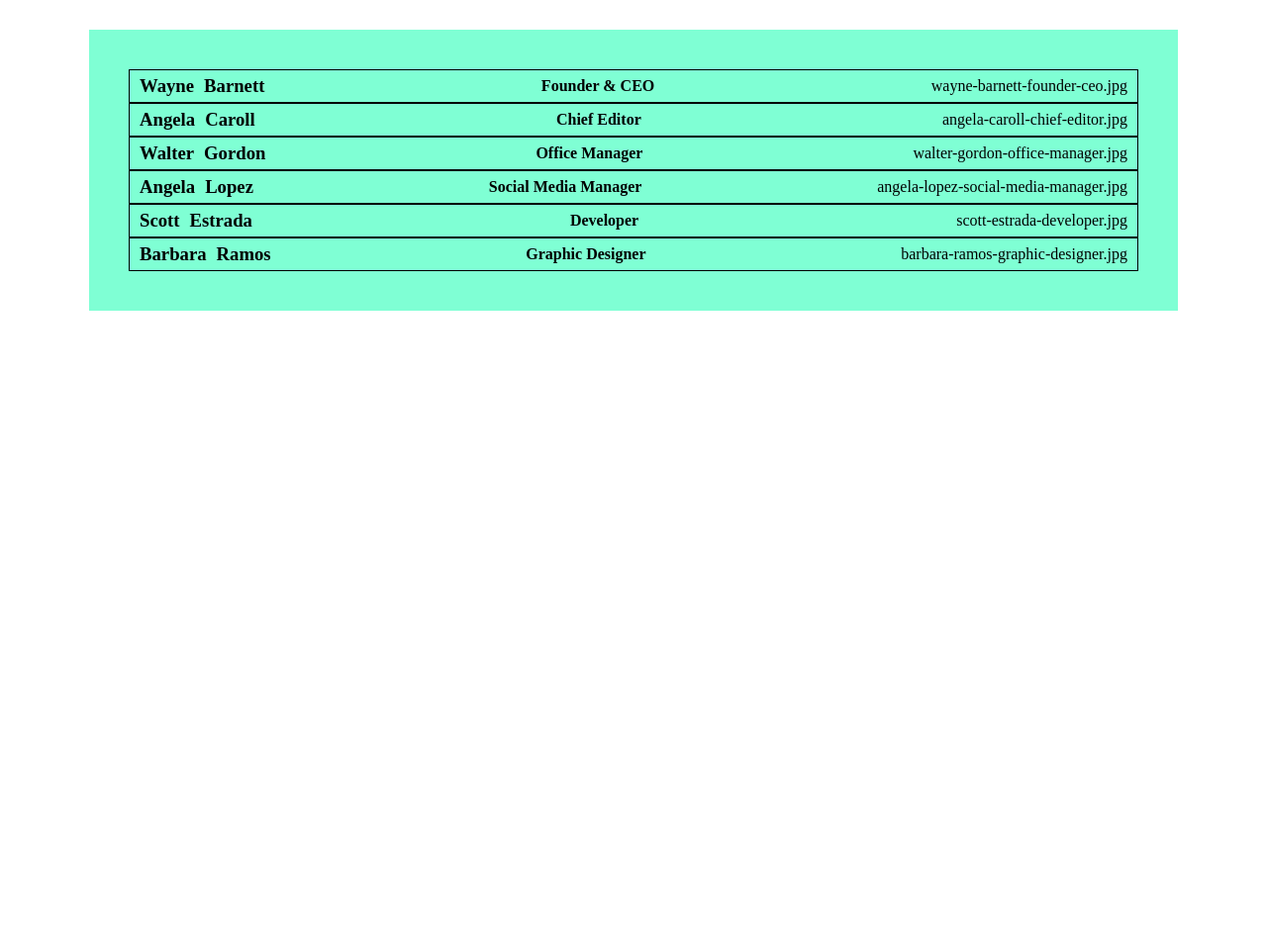
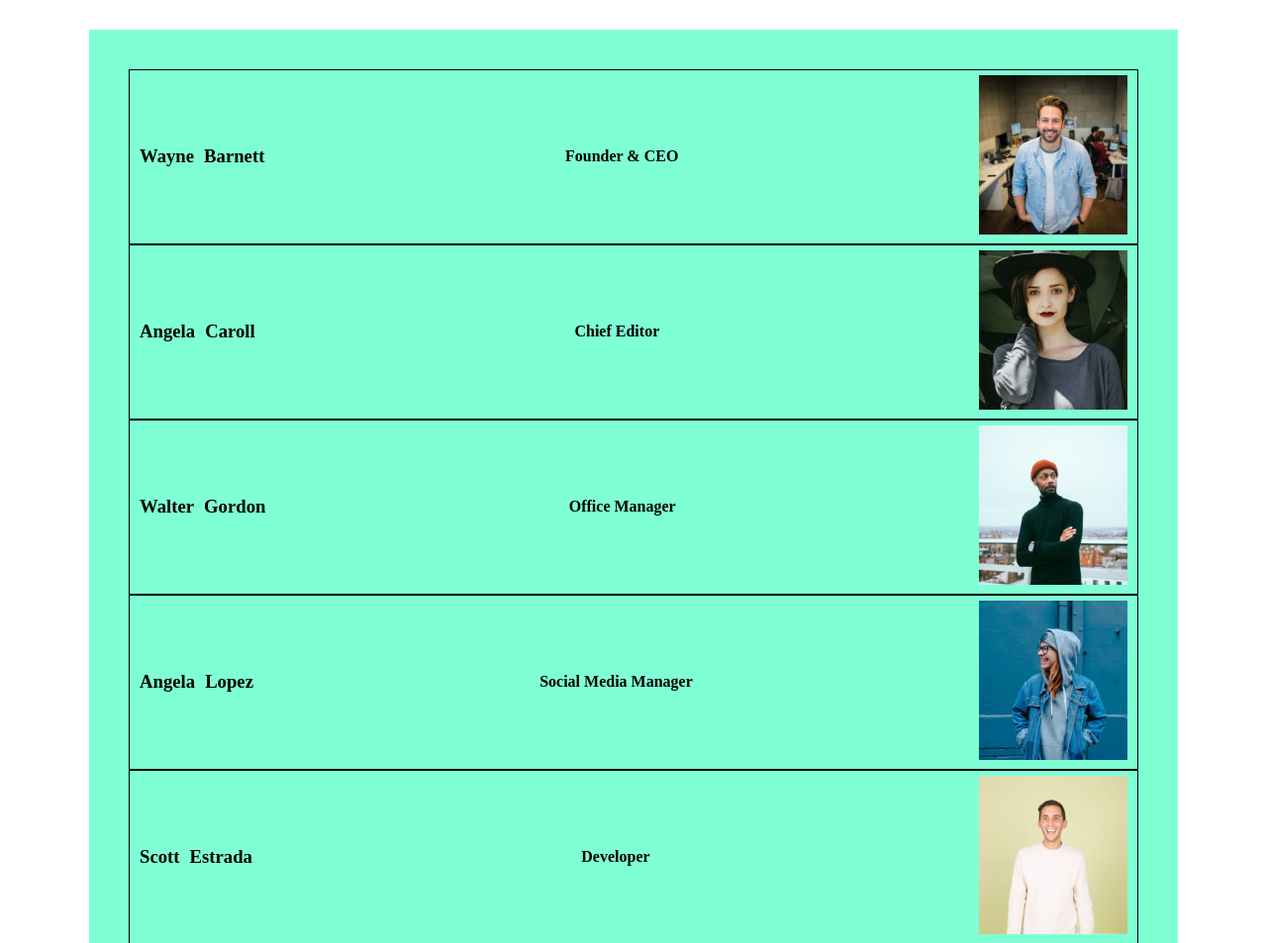
Before and after one commit to simone-danzeri/js-our-team, a plain HTML site: page index.html in a window 1280 px wide. Shown: the top 953 px of the page at 99% size. Before the commit the page ends 800 px from the top, so only its background shows below. Drawn offline with Linux system fonts and the light colour scheme.

Commit message:
feat: add img

```diff
--- a/css/style.css
+++ b/css/style.css
@@ -31,4 +31,7 @@
   padding-left: 10px;
 }
 
+img {
+  width: 150px;
+}
 /* MAIN */
--- a/js/script.js
+++ b/js/script.js
@@ -86,8 +86,8 @@ for (let i = 0; i < teamMembers.length; i++) {
                     ${eachMember.role}
                 </h4>
                 <p id="img">
-                    ${eachMember.img}
-                </p>
+                  <img src="img/${eachMember.img}" alt="">
+              </p>
         </div>
     `;
 
```
Also changed, not shown: index.html (+1 -1 lines).
